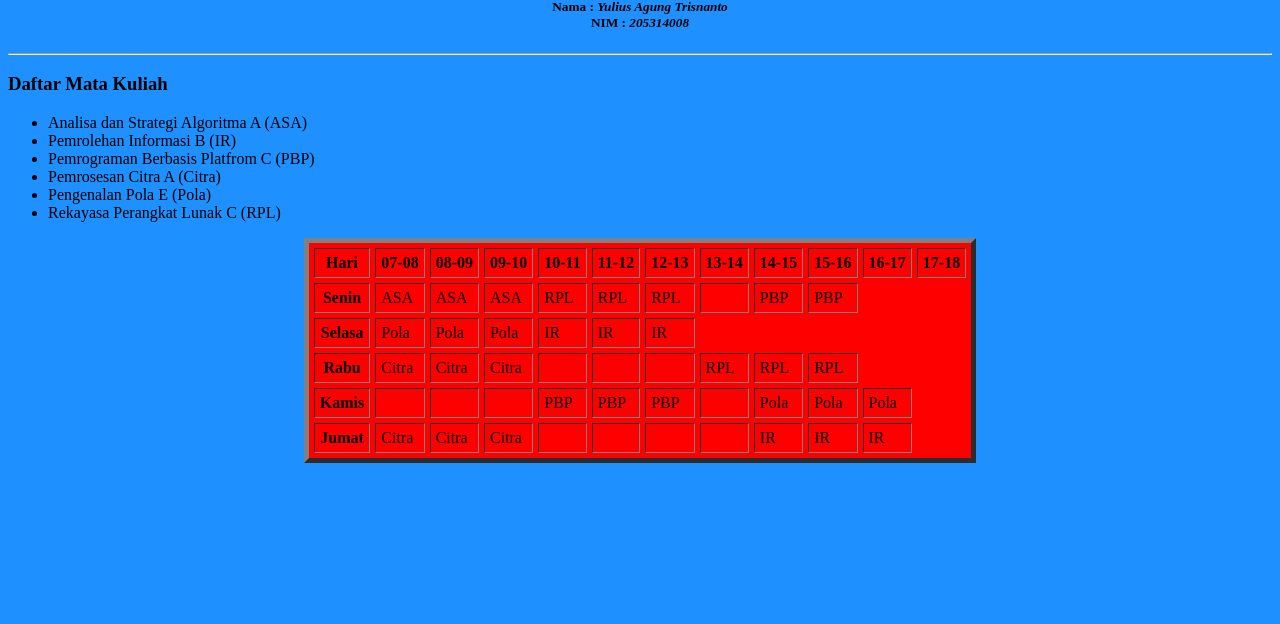
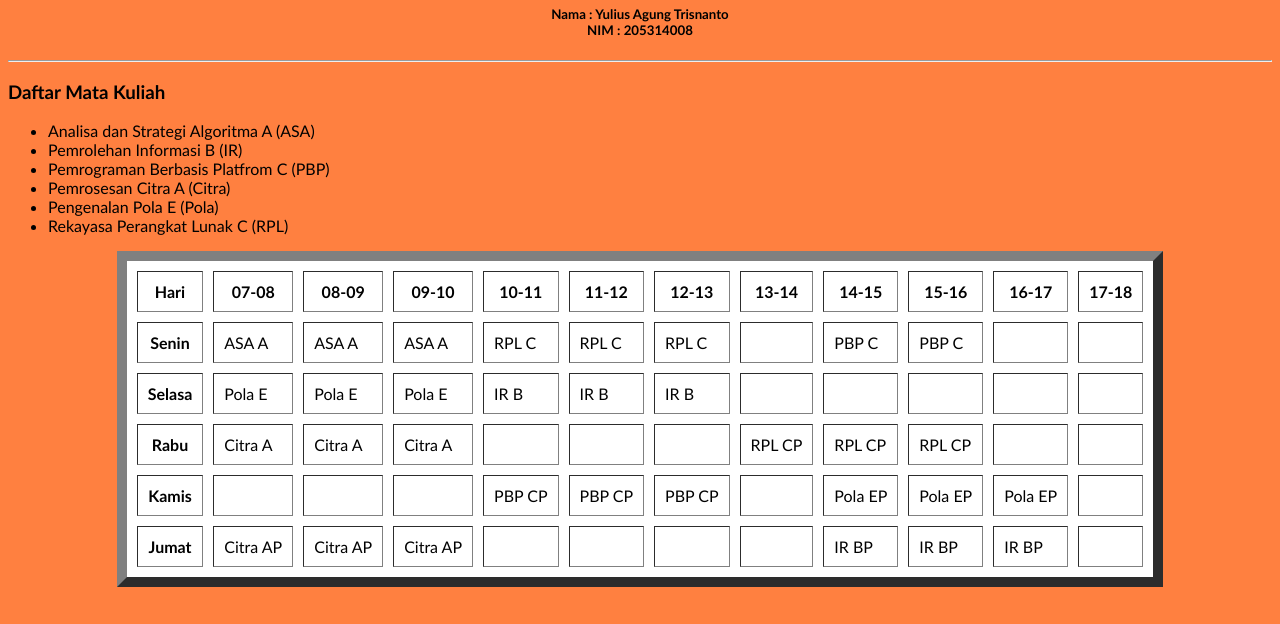
Before and after one commit to yuliusagungt/PBP, a plain HTML site: page jadwal.html in a window 1280 px wide. Shown: the part 176-800 px from the top of the page. Drawn offline with Linux system fonts and the light colour scheme.

Commit message:
menambah css dan mengubah warna

```diff
--- a/jadwal.html
+++ b/jadwal.html
@@ -1,17 +1,20 @@
 <!DOCTYPE html>
 <html lang="en">
 <head>
+    <link rel="stylesheet" href="style.css">
     <meta charset="UTF-8">
     <meta http-equiv="keyword" content="HTML,CSS,Js">
     <meta name="author" content="Dicoba">
     <title>Jadwal Kuliah</title>
 </head>
-<body bgcolor= #1E90FF>
-    <center><h1>Jadwal Kuliah</h1>
-        <img src="usd.png" width="70">
-    <h5>Nama : <i>Yulius Agung Trisnanto</i>
+<body bgcolor= #FF8040>
+
+    <center>
+        <img src="usd.png" width="90">
+        <h1>Jadwal Kuliah</h1>
+    <h5>Nama : Yulius Agung Trisnanto
     <br>
-    NIM : <i>205314008</i> </h5>
+    NIM : 205314008</h5>
     </center>
     <hr>
 
@@ -25,7 +28,7 @@
     <li>Rekayasa Perangkat Lunak C (RPL)</li>
     </ul>
     <center>
-    <table border="5" cellspacing = "5" cellpadding = "5" bgcolor = "red">
+    <table border="10" cellspacing = "10" cellpadding = "10" bgcolor = "white">
         <thead>
             <tr>
                 <th>Hari</th>
@@ -45,38 +48,47 @@
         <tbody>
             <tr>
                 <th>Senin</th>
-                <td>ASA</td>
-                <td>ASA</td>
-                <td>ASA</td>
-                <td>RPL</td>
-                <td>RPL</td>
-                <td>RPL</td>
+                <td>ASA A</td>
+                <td>ASA A</td>
+                <td>ASA A</td>
+                <td>RPL C</td>
+                <td>RPL C</td>
+                <td>RPL C</td>
                 <td></td>
-                <td>PBP</td>
-                <td>PBP</td>
+                <td>PBP C</td>
+                <td>PBP C</td>
+                <td></td>
+                <td></td>
             </tr>
 
             <tr>
                 <th>Selasa</th>
-                <td>Pola</td>
-                <td>Pola</td>
-                <td>Pola</td>
-                <td>IR</td>
-                <td>IR</td>
-                <td>IR</td>
+                <td>Pola E</td>
+                <td>Pola E</td>
+                <td>Pola E</td>
+                <td>IR B</td>
+                <td>IR B</td>
+                <td>IR B</td>
+                <td></td>
+                <td></td>
+                <td></td>
+                <td></td>
+                <td></td>
             </tr>
 
             <tr>
                 <th>Rabu</th>
-                <td>Citra</td>
-                <td>Citra</td>
-                <td>Citra</td>
+                <td>Citra A</td>
+                <td>Citra A</td>
+                <td>Citra A</td>
                 <td></td>
                 <td></td>
                 <td></td>
-                <td>RPL</td>
-                <td>RPL</td>
-                <td>RPL</td>
+                <td>RPL CP</td>
+                <td>RPL CP</td>
+                <td>RPL CP</td>
+                <td></td>
+                <td></td>
             </tr>
 
             <tr>
@@ -84,27 +96,29 @@
                 <td></td>
                 <td></td>
                 <td></td>
-                <td>PBP</td>
-                <td>PBP</td>
-                <td>PBP</td>
+                <td>PBP CP</td>
+                <td>PBP CP</td>
+                <td>PBP CP</td>
                 <td></td>
-                <td>Pola</td>
-                <td>Pola</td>
-                <td>Pola</td>
+                <td>Pola EP</td>
+                <td>Pola EP</td>
+                <td>Pola EP</td>
+                <td></td>
             </tr>
 
             <tr>
                 <th>Jumat</th>
-                <td>Citra</td>
-                <td>Citra</td>
-                <td>Citra</td>
+                <td>Citra AP</td>
+                <td>Citra AP</td>
+                <td>Citra AP</td>
                 <td></td>
                 <td></td>
                 <td></td>
                 <td></td>
-                <td>IR</td>
-                <td>IR</td>
-                <td>IR</td>
+                <td>IR BP</td>
+                <td>IR BP</td>
+                <td>IR BP</td>
+                <td></td>
             </tr>
         </tbody>
     </table>
--- /dev/null
+++ b/style.css
@@ -0,0 +1,4 @@
+body{
+    font-family :'Gill Sans', 'Gill Sans MT', Calibri, 'Trebuchet MS', sans-serif
+
+}
```
